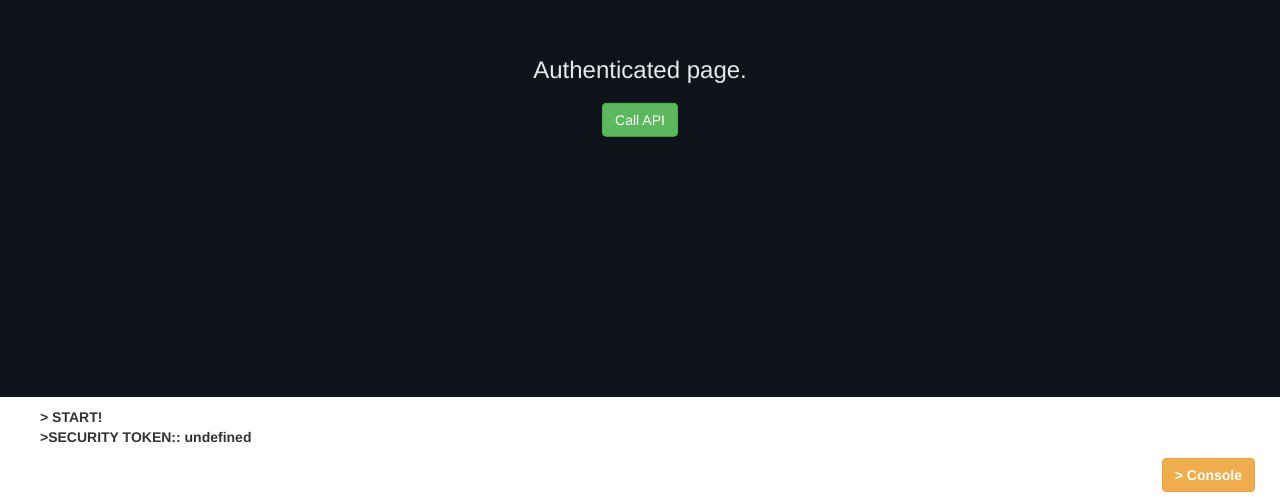
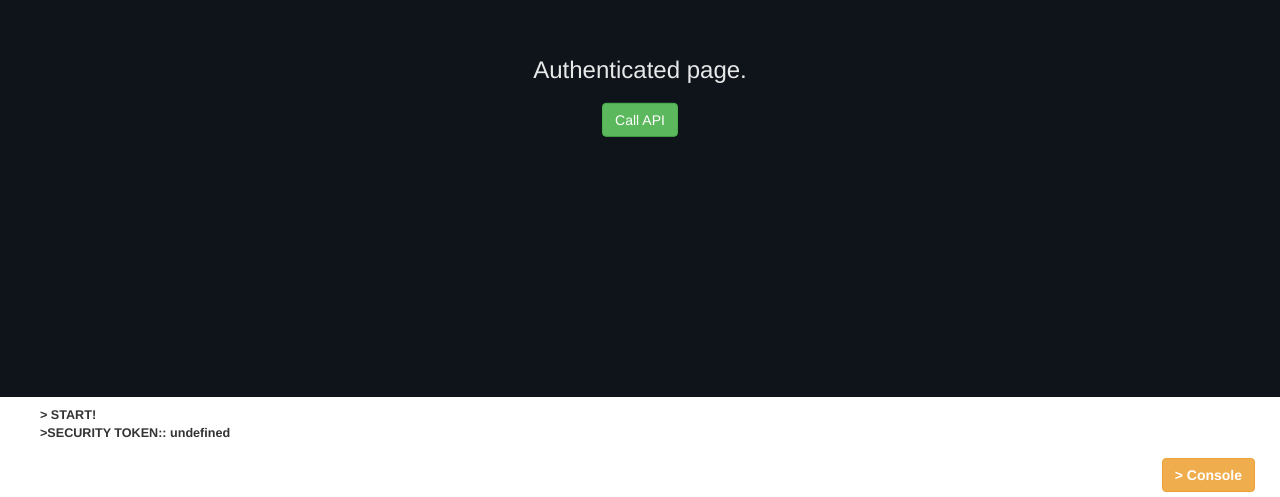
Before and after one commit to supergose/wedeploy-demoapp, a plain HTML site: page web/oauth.html in a window 1280 px wide. Shown: the part 303-800 px from the top of the page. Drawn offline with nearby package versions, Linux system fonts and the light colour scheme; no server answers.

Commit message:
FIX console scroll

```diff
--- a/web/oauth.html
+++ b/web/oauth.html
@@ -52,6 +52,8 @@
             height: 100px;
             width:100%;
             font-weight: bold;
+            overflow-y: auto;
+            font-size: 0.9em;
         }
 
         #visual-console ul {
@@ -87,6 +89,11 @@
     <script>
         var apiconsole = $("#visual-console ul");
 
+        var scrollConsole = function() {
+            var height = apiconsole[0].scrollHeight;
+            apiconsole.scrollTop(height);
+        };
+
         var getUrlParameter = function getUrlParameter(sParam) {
             var sPageURL = decodeURIComponent(window.location.search.substring(1)),
                 sURLVariables = sPageURL.split('&'),
@@ -107,8 +114,8 @@
         var t = url.substring(url.indexOf('#')+1);
         token = (t.split("&")[0]).split("=")[1];
         console.log("SECURITY TOKEN", token);
-
         apiconsole.append("<li>>SECURITY TOKEN:: " + token + "</li>");
+        scrollConsole();
 
         //get access token
         var accessTokenURL = "https://zanatta-test.apigee.net/jwt-bearer/oauth/accesstoken";
@@ -126,6 +133,7 @@
                 accessToken = data.access_token;
                 console.log("ACCESS TOKEN", accessToken);
                 apiconsole.append("<li>>ACCESS TOKEN:: " + accessToken + "</li>");
+                scrollConsole();
             },
             beforeSend: function(xhr, settings) { xhr.setRequestHeader('Contet-type', 'application/x-www-form-urlencoded'); }
         });
@@ -140,6 +148,7 @@
                 type: 'GET',
                 success: function(data, status) {
                     apiconsole.append("<li>>RESPONSE API:: " + data + "</li>");
+                    scrollConsole();
                     return console.log("RESPONSE API", data);
                 },
                 beforeSend: function(xhr, settings) { xhr.setRequestHeader('Authorization', "Bearer " + accessToken); }
```
